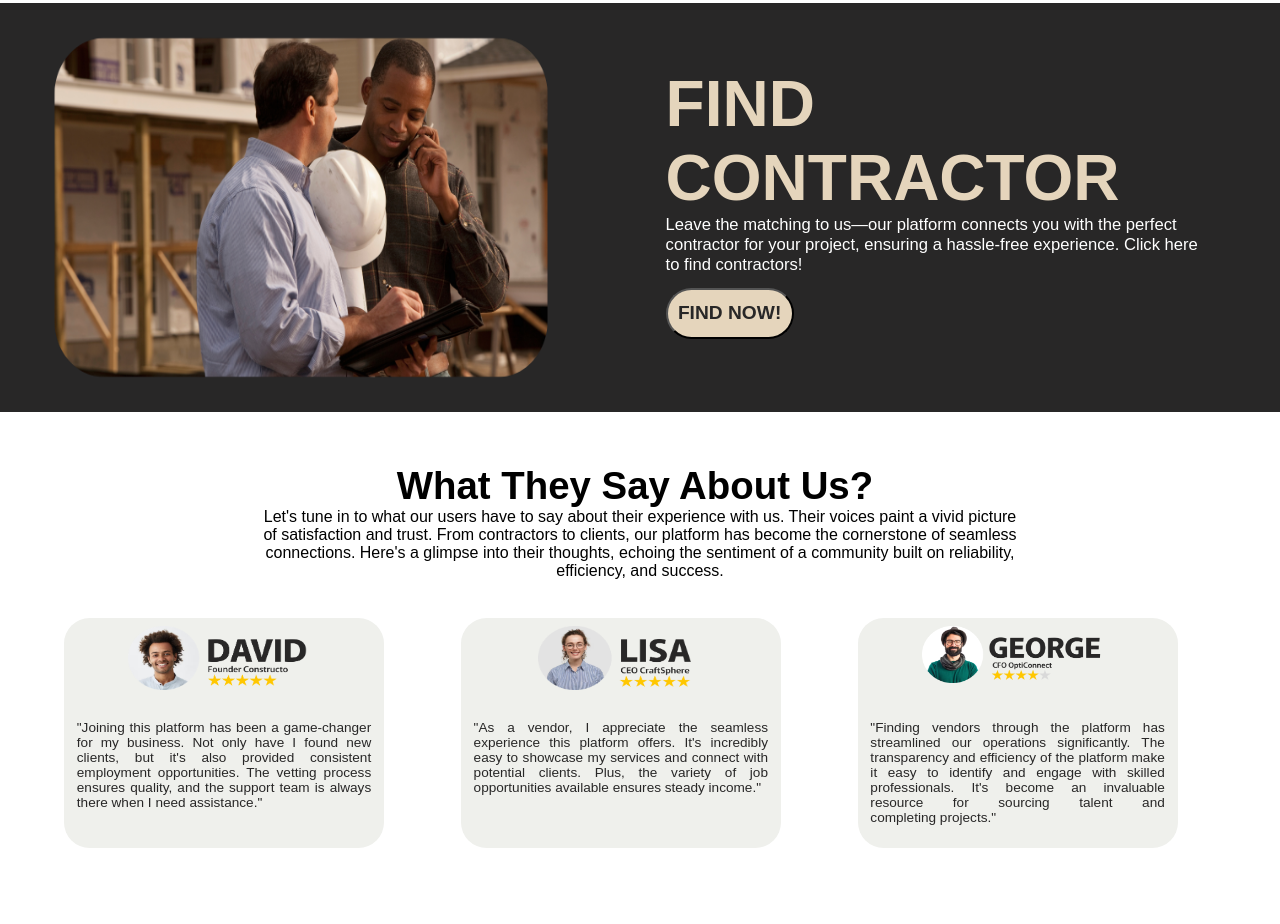
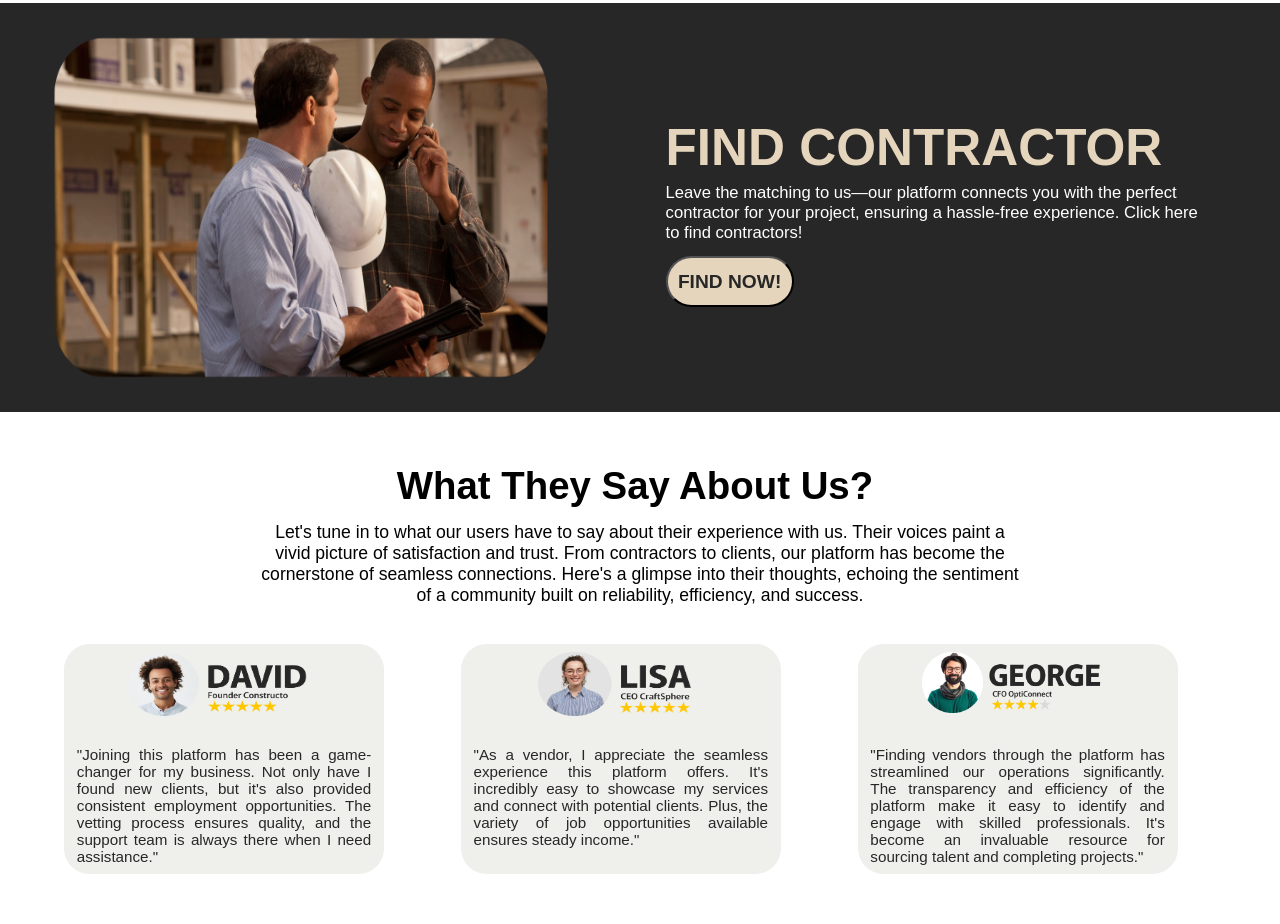
Before and after one commit to Amodinii/ContractorConnect, a plain HTML site: page HomePage/Homepage.html in a window 1280 px wide. Shown: the part 652-1576 px from the top of the page. Drawn offline with Linux system fonts and the light colour scheme; a web font is replaced by a local one.

Commit message:
Update Homepage.css

```diff
--- a/HomePage/Homepage.css
+++ b/HomePage/Homepage.css
@@ -81,14 +81,21 @@ body {
     font-family: "Mukta Vaani", sans-serif;
     padding-top:2vh;
 }
+.column li
+{
+    padding-bottom:0.5vw;
+}
+.column p
+{
+    margin-bottom:0.5vw;
+}
 
 a {
     color: #e5d5bc;
     text-decoration: none;
-    font-family: "Monda";
-    font-size:2.3vh;
+    font-family: "Mukta Vaani", sans-serif;
+    font-size:2.05vh;
 }
-
 #content
 {
     text-align:justify;
@@ -101,7 +108,7 @@ a {
     margin-top: -1vw;
     font-family: "Mukta Vaani", sans-serif;
     font-size:2.5vh;
-
+    margin-bottom:1vw;
 }
 
 p
@@ -327,15 +334,15 @@ p
   #subh
   {
     color:#e5d5bc ;
-    font-size:3vw;
     margin-left:6vw;
-    margin-top:5vw;
+    margin-top:9vw;
     font-family: "Mukta Vaani", sans-serif;
-    font-size:5vw;
+    font-size:4vw;
   }
 
   .subcont p{
     margin-left:6vw;
+    margin-top:0.5vw;
     font-size:1.3vw;
     margin-right:6vw;
     color:white;
@@ -383,12 +390,12 @@ p
   #pararev
   {
     margin-left:20vw;
+    margin-top:1.1vw;
     margin-right:20vw;
     text-align:center;
-    font-size: 2vh;
+    font-size: 2.2vh;
     font-family: "Mukta Vaani", sans-serif;
   }
-
   .revicont img
   {
     width:14vw;
@@ -414,7 +421,7 @@ p
 
   #per3
   {
-    height:4.5vw;
+    height:4.8vw;
   }
 
   .revi1
@@ -427,7 +434,7 @@ p
     background-color:#EFF0EC;
     border-radius:2vw;
     font-family: "Mukta Vaani", sans-serif;
-    font-size:1.7vh;
+    font-size:1.9vh;
   }
 
   .revi2
@@ -440,7 +447,7 @@ p
     background-color:#EFF0EC;
     border-radius:2vw;
     font-family: "Mukta Vaani", sans-serif;
-    font-size:1.7vh;
+    font-size:1.9vh;
   }
 
   .revi3
@@ -453,7 +460,7 @@ p
     background-color:#EFF0EC;
     border-radius:2vw;
     font-family: "Mukta Vaani", sans-serif;
-    font-size:1.7vh;
+    font-size:1.9vh;
   }
   .footer li{
     list-style : none;
```
